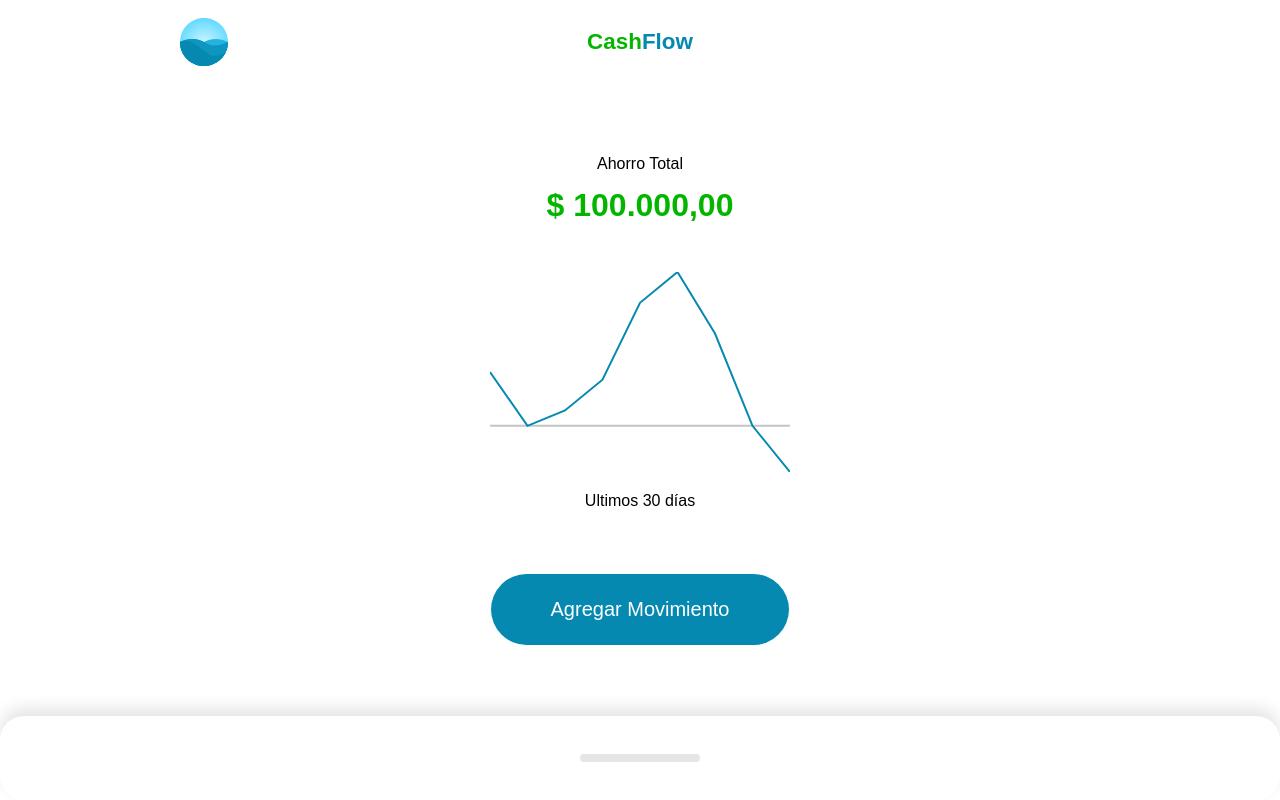
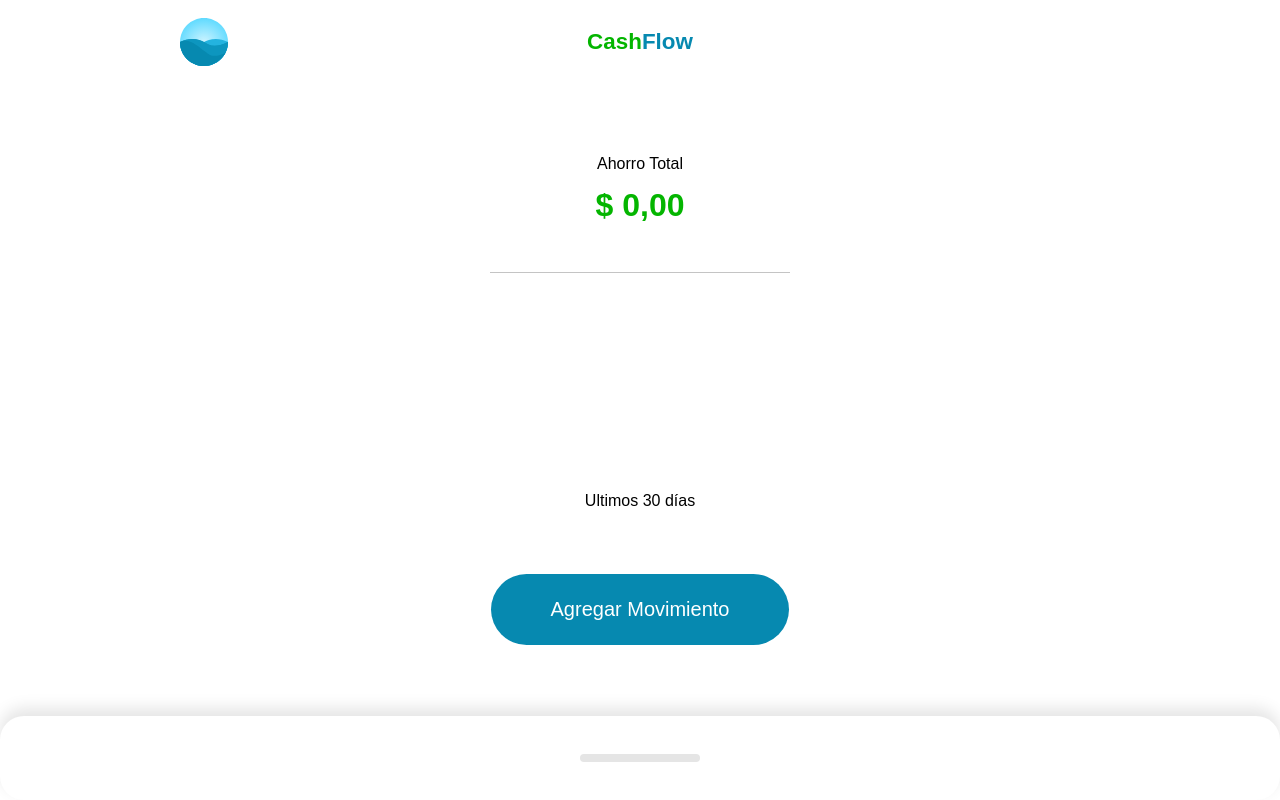
Before and after one commit to nicothomas1201/cashflow-vue, a Vue app: page / in a window 1280 px wide. Built offline with nearby package versions, Linux system fonts and the light colour scheme.

Commit message:
crear y quitar

```diff
--- a/src/components/Action.vue
+++ b/src/components/Action.vue
@@ -66,6 +66,11 @@
       time: new Date(),
       id: new Date().getTime()
     })
+
+    title.value = ""
+    description.value = ""
+    amount.value = 0
+    movementsType.value = "Ingreso"
   }
 
 </script>
--- a/src/components/Home.vue
+++ b/src/components/Home.vue
@@ -6,11 +6,14 @@
     <template #resume>
       <Resume
         :label="label"
-        :total-amount="100000"
+        :total-amount="totalAmount"
         :amount="amount"
       >
         <template #graphic>
-          <Graphic :amounts="amounts" />
+          <Graphic
+            :amounts="amounts"
+            @select="select"
+          />
         </template>
         <template #action>
           <Action
@@ -49,81 +52,21 @@
       return {
         label: null,
         amount: null,
-        // amounts: [100, 200, 500, 200, -400, -600, -300, 0, 300, 500],
-        movements: [
-          {
-            id: 1,
-            title: "Movimiento 1",
-            description: "Deposito de salario",
-            amount: 100,
-            time: new Date("07-02-2023"),
-          },
-          {
-            id: 2,
-            title: "Movimiento 2",
-            description: "Deposito de honorarios",
-            amount: 200,
-            time: new Date("07-02-2023"),
-          },
-          {
-            id: 3,
-            title: "Movimiento 3",
-            description: "Comida",
-            amount: 500,
-            time: new Date("07-02-2023"),
-          },
-          {
-            id: 4,
-            title: "Movimiento 4",
-            description: "Colegiatura",
-            amount: 200,
-            time: new Date("07-02-2023"),
-          },
-          {
-            id: 5,
-            title: "Movimiento 5",
-            description: "Reparación equipo",
-            amount: -400,
-            time: new Date("07-02-2023"),
-          },
-          {
-            id: 6,
-            title: "Movimiento 6",
-            description: "Reparación equipo",
-            amount: -600,
-            time: new Date("07-02-2023"),
-          },
-          {
-            id: 7,
-            title: "Movimiento 7",
-            description: "Reparación equipo",
-            amount: -300,
-            time: new Date("07-02-2023"),
-          },
-          {
-            id: 8,
-            title: "Movimiento 8",
-            description: "Reparación equipo",
-            amount: 0,
-            time: new Date("07-02-2023"),
-          },
-          {
-            id: 9,
-            title: "Movimiento 9",
-            description: "Reparación equipo",
-            amount: 300,
-            time: new Date("03-01-2023"),
-          },
-          {
-            id: 10,
-            title: "Movimiento 10",
-            description: "Reparación equipo",
-            amount: 500,
-            time: new Date("03-01-2023"),
-          },
-        ]
+        movements: [],
       }
     },
+
+    mounted(){
+      const movements = JSON.parse(localStorage.getItem("movements"));
+      console.log(movements);
+
+      if (Array.isArray(movements)) {
+        this.movements = movements.map(m => {
+          return { ...m, time: new Date(m.time) };
+        });
+      }
+    },
+
     computed: {
       amounts(){
         const lastDays = this.movements.filter(m => {
@@ -133,21 +76,36 @@
         }).map(m => m.amount)
 
         return lastDays.map((m, i) => {
-          const lastMovements = lastDays.slice(0, i)
+          const lastMovements = lastDays.slice(0, i + 1)
 
           return lastMovements.reduce(( suma, movement ) => {
             return suma + movement
           }, 0)
         })
-      }
+      },
+      totalAmount(){
+        return this.movements.reduce((suma, m) => {
+          return suma + m.amount;
+      }, 0);
+      },
     },
+
+
     methods: {
       create(movement){
         this.movements.push(movement)
+        this.save()
       },
       remove(id){
-        // console.log(id)
         this.movements = this.movements.filter((item) => item.id !== id)
+        this.save()
+      },
+      save(){
+        localStorage.setItem("movements", JSON.stringify(this.movements))
+      },
+      select(mount){
+        this.amount = mount
+
       }
     }
   }
--- a/src/components/Resume/Graphic.vue
+++ b/src/components/Resume/Graphic.vue
@@ -36,7 +36,7 @@
 </template>
 
 <script setup>
-  import { defineProps, toRefs, computed, ref, defineEmits } from 'vue';
+  import { defineProps, toRefs, computed, ref, defineEmits, watch } from 'vue';
 
   const emit = defineEmits(["select"])
 
@@ -66,7 +66,7 @@
       const y = amountsToPixels(amount)
       return `${points} ${x},${y}`
 
-    }, "0,100")
+    }, `0, ${amountsToPixels(amounts.value.length ? amounts.value[0] : 0)}`)
   })
 
   const zero = computed(() => {
@@ -76,6 +76,16 @@
   const showPointer = ref(false)
   const pointer = ref(0)
 
+  watch(pointer, (value) => {
+    const index = Math.ceil((value / (300 / amounts.value.length)))
+    if(index < 0 || index > amounts.value.length) return
+
+    emit("select", amounts.value[index - 1])
+
+
+
+  })
+
   function tap({ target, touches }){
     showPointer.value = true
     const elementWidth = target.getBoundingClientRect().width
@@ -84,8 +94,9 @@
     // la coordenada donde se hizo el touch
     const touchX = touches[0].clientX
     pointer.value = ((touchX - elementX) * 300) / elementWidth
+  }
 
-  }
+
 
   function untap(){
     showPointer.value = false
```
